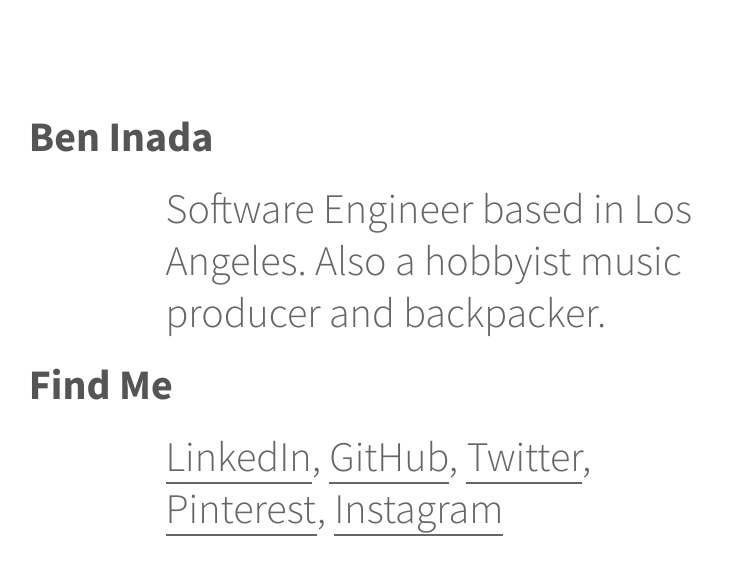
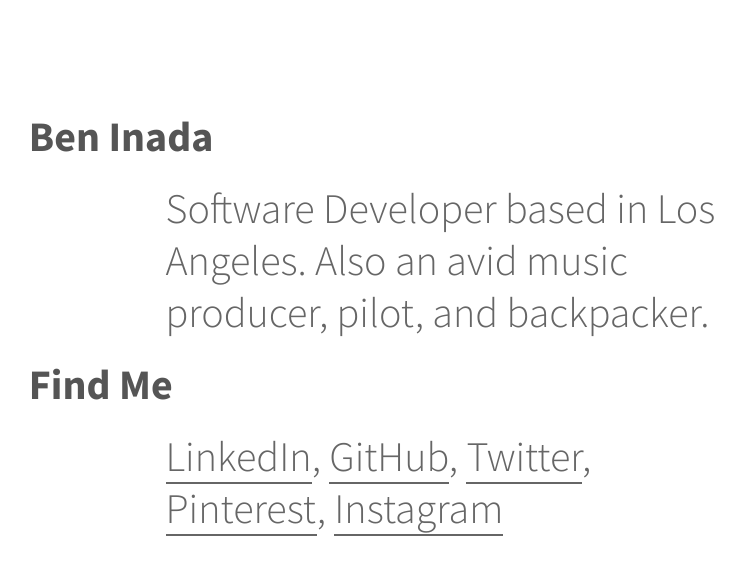
Before and after one commit to beninada/beninada.github.io, a website: page index.html in a window 1280 px wide. Shown: the whole page, without its empty margins (240-985 px from the left). Drawn offline with Linux system fonts and the light colour scheme.

Commit message:
Update index.html

```diff
--- a/index.html
+++ b/index.html
@@ -25,7 +25,7 @@
             </div>
 
             <div class="unit pre-one-fourth three-fifths">
-                Software Engineer based in Los Angeles. Also a hobbyist music producer and backpacker.
+                Software Developer based in Los Angeles. Also an avid music producer, pilot, and backpacker.
             </div>
 
         </section>
```
